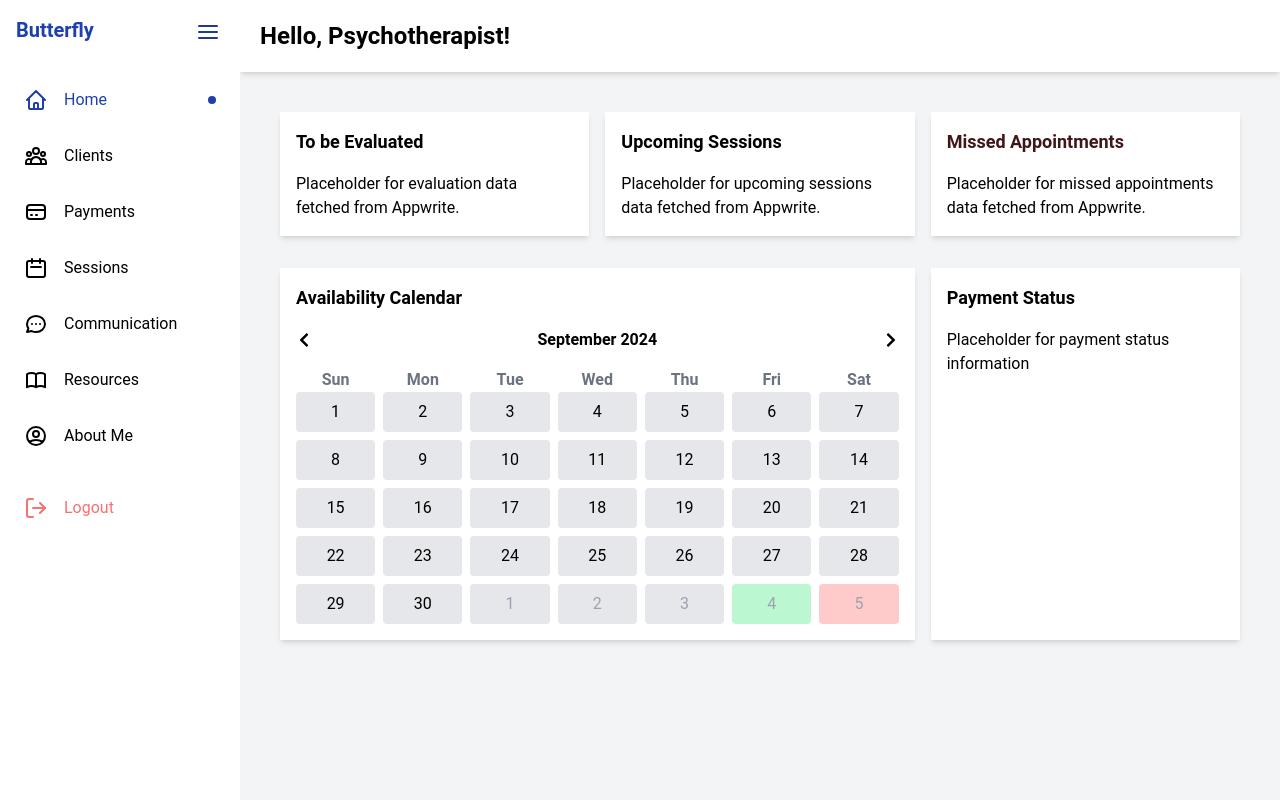
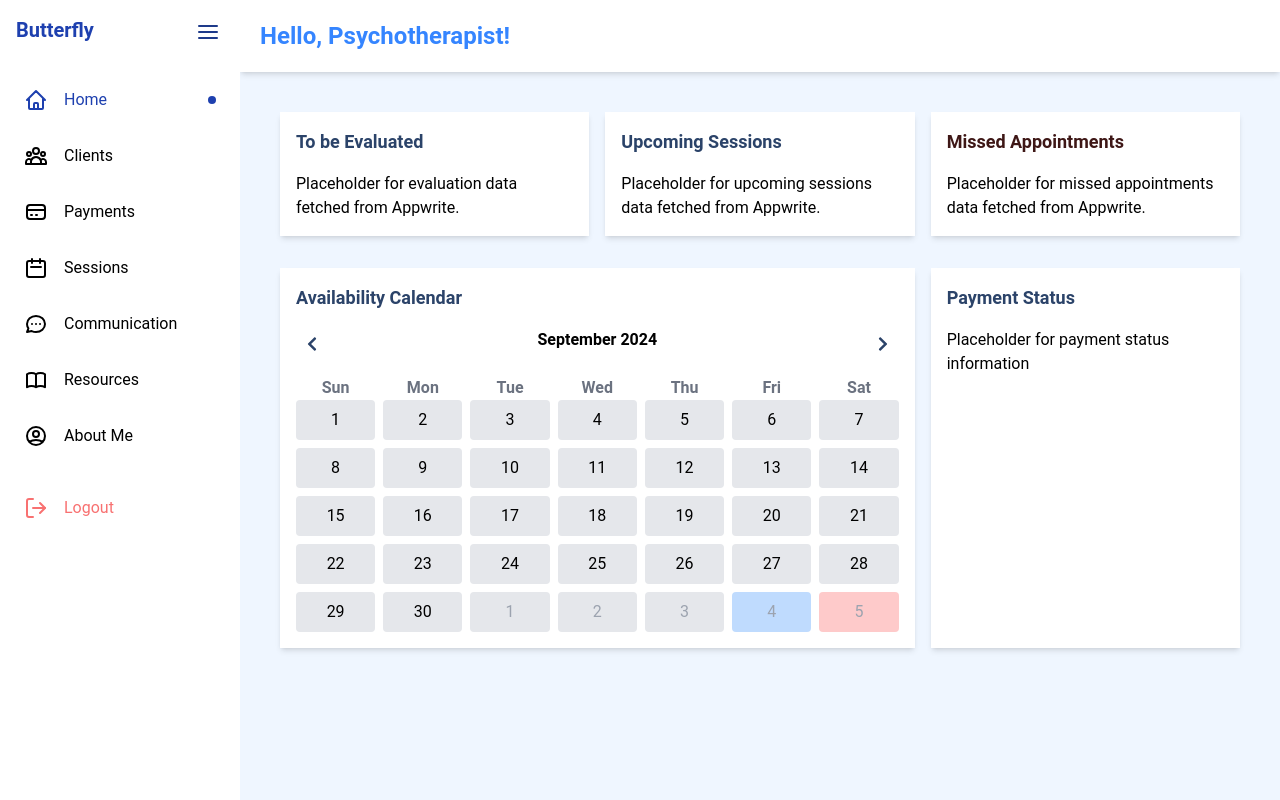
Before and after one commit to BluYiti/boltusaus-butterfly, a Next.js app: page /psychotherapist in a window 1280 px wide. Built offline with nearby package versions, Linux system fonts and the light colour scheme; no server answers.

Commit message:
Made some color adjustments.

```diff
--- a/app/psychotherapist/page.tsx
+++ b/app/psychotherapist/page.tsx
@@ -17,18 +17,19 @@ const Dashboard: React.FC = () => {
   const [availability, setAvailability] = useState<Availability[]>([]);
   const [error, setError] = useState<string | null>(null);
   const [slotsInfo, setSlotsInfo] = useState<number | null>(null);
+  const [loading, setLoading] = useState<boolean>(true); // Loading state
   const [year, setYear] = useState(date.getFullYear());
 
   // Set up Appwrite Client
   const client = new Client();
   const databases = new Databases(client);
 
-  // Make sure you have the Appwrite endpoint and project configured correctly
   client.setEndpoint('https://[YOUR-ENDPOINT]') // Replace with your Appwrite endpoint
         .setProject('[YOUR-PROJECT-ID]'); // Replace with your project ID
 
   useEffect(() => {
     const fetchAvailability = async () => {
+      setLoading(true);
       try {
         const response = await databases.listDocuments(
           '[your_database_id]',  // Replace with your database ID
@@ -42,25 +43,23 @@ const Dashboard: React.FC = () => {
       } catch (error) {
         console.error('Error fetching availability from Appwrite:', error);
         setError('Failed to fetch availability. Using mock data.');
-
-        // Mock data for development
         setAvailability([
           { date: '2024-10-04', slotsAvailable: 3 },
           { date: '2024-10-05', slotsAvailable: 0 }, // Fully booked day
           { date: '2024-10-06', slotsAvailable: 1 },
         ]);
+      } finally {
+        setLoading(false);
       }
     };
 
     fetchAvailability();
   }, []);
 
-  // Helper function to format dates in YYYY-MM-DD format (to match with the availability dates)
   const formatDate = (date: Date) => {
     return date.toISOString().split('T')[0];
   };
 
-  // Helper to find availability for a given date
   const getAvailabilityForDate = (date: Date) => {
     const formattedDate = formatDate(date);
     const availabilityForDate = availability.find((item) => item.date === formattedDate);
@@ -72,19 +71,12 @@ const Dashboard: React.FC = () => {
     setSlotsInfo(slotsAvailable !== null ? slotsAvailable : null);
   };
 
-  const handleYearChange = (event: React.ChangeEvent<HTMLSelectElement>) => {
-    setYear(Number(event.target.value));
-  };
-
-  // Generate the calendar weeks for the current month
   const getCurrentMonthWeeks = (currentDate: Date) => {
     const startOfMonth = new Date(currentDate.getFullYear(), currentDate.getMonth(), 1);
     const endOfMonth = new Date(currentDate.getFullYear(), currentDate.getMonth() + 1, 0);
-
     const weekStart = new Date(startOfMonth);
     weekStart.setDate(startOfMonth.getDate() - startOfMonth.getDay()); // Adjust to the start of the week
 
-    // Generate weeks (with the first and last days included)
     const weeks = [];
     let dateIterator = weekStart;
 
@@ -100,28 +92,28 @@ const Dashboard: React.FC = () => {
 
   return (
     <Layout sidebarTitle="Butterfly" sidebarItems={items}>
-      <div className="bg-gray-100"> {/* Ensure it can scroll if content exceeds height */}
-          <div className="bg-white rounded-b-lg shadow-md p-5 top-0 left-60 w-full z-10"> {/* Fixed position with full width */}
-            <h2 className="text-2xl font-bold">Hello, Psychotherapist!</h2>
-          </div>
+      <div className="bg-blue-50 min-h-screen"> {/* Changed gray background to light blue */}
+        <div className="bg-white rounded-b-lg shadow-md p-5 top-0 left-60 w-full z-10"> {/* Fixed position with full width */}
+          <h2 className="text-2xl font-bold text-blue-400">Hello, Psychotherapist!</h2>
+        </div>
 
         {/* Main Dashboard Sections */}
         <div className="pt-10"> {/* Add padding to prevent overlap with the fixed header */}
           <div className="grid grid-cols-3 gap-4 mx-10">
             {/* To Be Evaluated Section */}
-            <div className="col-span-1 bg-white p-4 rounded-lg shadow-md">
-              <h3 className="text-lg font-semibold mb-4">To be Evaluated</h3>
+            <div className="bg-white p-4 rounded-lg shadow-md transition hover:shadow-lg">
+              <h3 className="text-lg font-semibold mb-4 text-blue-500">To be Evaluated</h3>
               <p>Placeholder for evaluation data fetched from Appwrite.</p>
             </div>
 
             {/* Upcoming Sessions Section */}
-            <div className="col-span-1 bg-white p-4 rounded-lg shadow-md">
-              <h3 className="text-lg font-semibold mb-4">Upcoming Sessions</h3>
+            <div className="bg-white p-4 rounded-lg shadow-md transition hover:shadow-lg">
+              <h3 className="text-lg font-semibold mb-4 text-blue-500">Upcoming Sessions</h3>
               <p>Placeholder for upcoming sessions data fetched from Appwrite.</p>
             </div>
 
             {/* Missed Appointments Section */}
-            <div className="col-span-1 bg-white p-4 rounded-lg shadow-md">
+            <div className="bg-white p-4 rounded-lg shadow-md transition hover:shadow-lg">
               <h3 className="text-lg font-semibold mb-4 text-red-600">Missed Appointments</h3>
               <p>Placeholder for missed appointments data fetched from Appwrite.</p>
             </div>
@@ -129,17 +121,25 @@ const Dashboard: React.FC = () => {
 
           {/* Availability Calendar */}
           <div className="grid grid-cols-3 gap-4 mt-8 mx-10">
-            <div className="col-span-2 bg-white p-4 rounded-lg shadow-md">
-              <h3 className="text-lg font-semibold mb-4">Availability Calendar</h3>
+            <div className="col-span-2 bg-white p-4 rounded-lg shadow-md transition hover:shadow-lg">
+              <h3 className="text-lg font-semibold mb-4 text-blue-500">Availability Calendar</h3>
 
               <div className="flex justify-between mb-4">
-                <button onClick={() => setDate(new Date(date.getFullYear(), date.getMonth() - 1, 1))}>
+                <button
+                  onClick={() => setDate(new Date(date.getFullYear(), date.getMonth() - 1, 1))}
+                  className="p-2 text-blue-500 hover:bg-blue-100 rounded transition"
+                  aria-label="Previous Month"
+                >
                   <FaChevronLeft />
                 </button>
                 <h4 className="font-semibold">
                   {date.toLocaleString('default', { month: 'long' })} {date.getFullYear()}
                 </h4>
-                <button onClick={() => setDate(new Date(date.getFullYear(), date.getMonth() + 1, 1))}>
+                <button
+                  onClick={() => setDate(new Date(date.getFullYear(), date.getMonth() + 1, 1))}
+                  className="p-2 text-blue-500 hover:bg-blue-100 rounded transition"
+                  aria-label="Next Month"
+                >
                   <FaChevronRight />
                 </button>
               </div>
@@ -160,18 +160,19 @@ const Dashboard: React.FC = () => {
                   return (
                     <button
                       key={index}
-                      className={`p-2 text-center rounded
+                      className={`p-2 text-center rounded transition
                         ${isOutsideMonth ? 'text-gray-400' : ''}
-                        ${slotsAvailable === null ? 'bg-gray-200' : ''}
+                        ${slotsAvailable === null ? 'bg-gray-200 cursor-not-allowed' : ''}
                         ${slotsAvailable === 0 ? 'bg-red-200' : ''}
-                        ${slotsAvailable > 0 ? 'bg-green-200' : ''}
+                        ${slotsAvailable > 0 ? 'bg-blue-200 hover:bg-blue-300' : ''}
                       `}
-                      disabled={slotsAvailable === null}  // Disable days with no availability data
+                      disabled={slotsAvailable === null}
                       onClick={() => {
                         if (slotsAvailable !== null) {
                           handleDateClick(weekDate);
                         }
                       }}
+                      aria-label={`Date ${weekDate.getDate()} ${slotsAvailable ? `(${slotsAvailable} slots available)` : 'No slots available'}`}
                     >
                       {weekDate.getDate()}
                     </button>
@@ -180,8 +181,10 @@ const Dashboard: React.FC = () => {
               </div>
 
               {/* Slots Information */}
-              {slotsInfo !== null && (
-                <p className="mt-4">
+              {loading ? (
+                <p className="mt-4 animate-pulse text-blue-600">Loading availability...</p>
+              ) : slotsInfo !== null && (
+                <p className="mt-4 text-blue-400">
                   {slotsInfo === 0
                     ? 'No slots available for the selected date.'
                     : `${slotsInfo} slots available for the selected date.`}
@@ -190,8 +193,8 @@ const Dashboard: React.FC = () => {
             </div>
 
             {/* Payments Status (Placeholder section) */}
-            <div className="col-span-1 bg-white p-4 rounded-lg shadow-md">
-              <h3 className="text-lg font-semibold mb-4">Payment Status</h3>
+            <div className="bg-white p-4 rounded-lg shadow-md transition hover:shadow-lg">
+              <h3 className="text-lg font-semibold mb-4 text-blue-500">Payment Status</h3>
               <p>Placeholder for payment status information</p>
             </div>
           </div>
```
